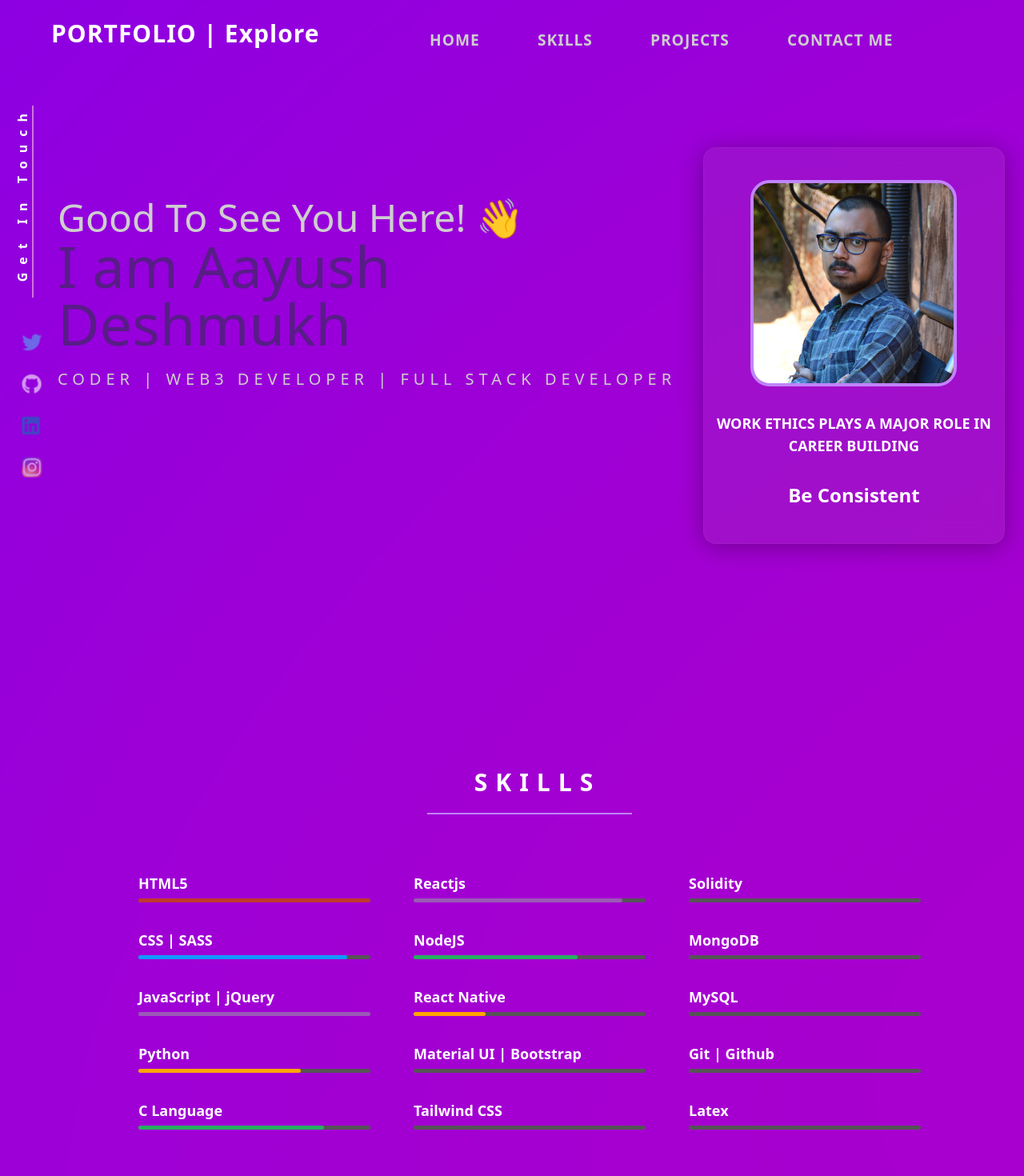
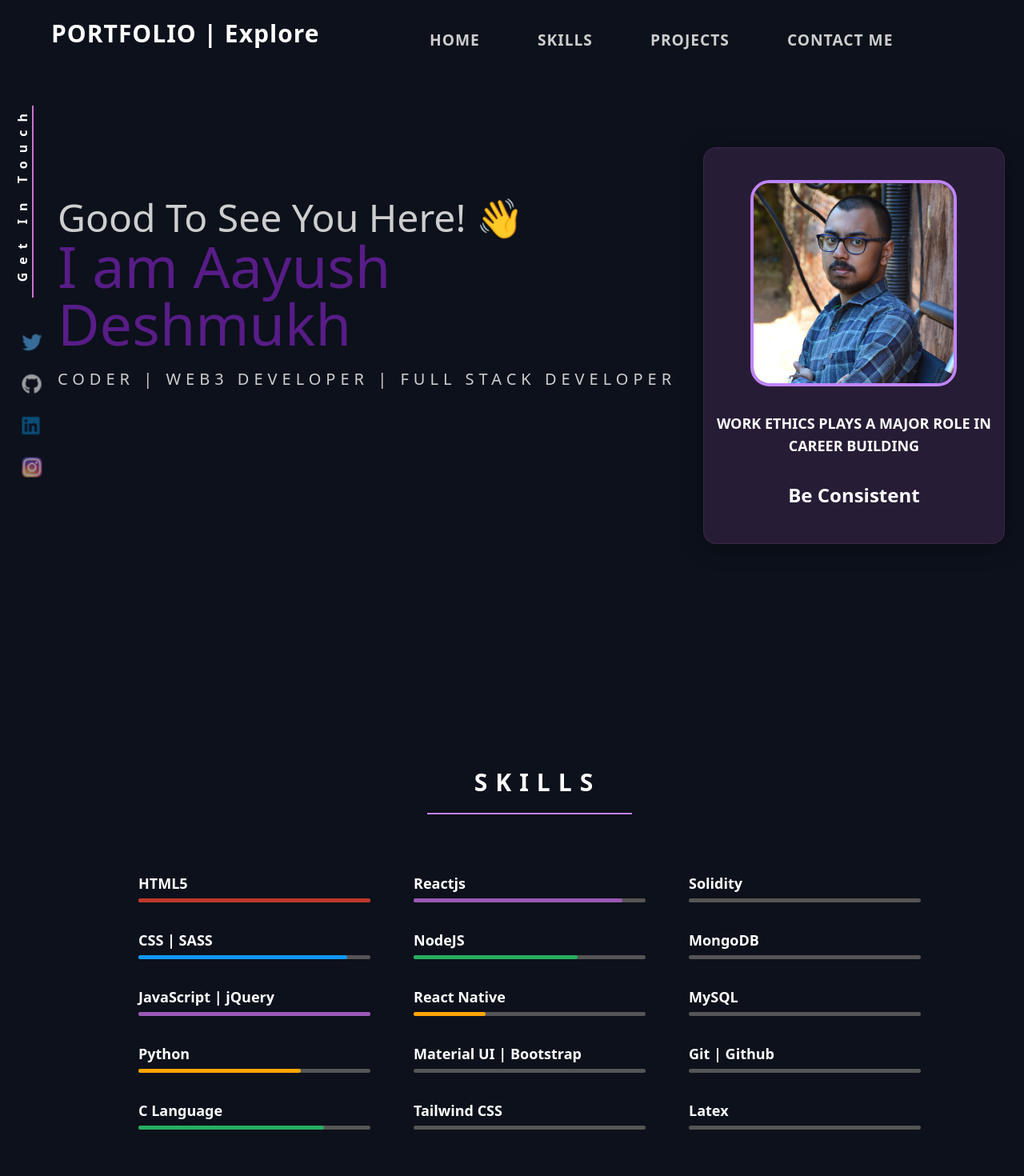
Before and after one commit to Aayushd18/Portfolio-Aayush, a Next.js app: page / in a window 1280 px wide. Shown: the top 1470 px of the page at 80% size. Built offline with nearby package versions, Linux system fonts and the light colour scheme.

Commit message:
Version 1 complete

```diff
--- a/components/Home.js
+++ b/components/Home.js
@@ -8,7 +8,7 @@ import {
   faArrowDown
 } from "@fortawesome/free-solid-svg-icons";
 import Link from 'next/link'
-// import { Navbar } from './Navbar'
+
 
 
 
@@ -50,7 +50,7 @@ export function Home() {
             <h1 className='profession text-md md:text-xl pl-6'>CODER | WEB3 DEVELOPER | FULL STACK DEVELOPER</h1>
           </div>
         </div>
-        <div className='bio pt-10 mt-6 flex flex-col items-center max-h-min'>
+        <div className='bio pt-10 mt-6 flex flex-col items-center'>
           <div className=' hidden lg:flex border-4 rounded-3xl overflow-hidden border-purple-400'>
             <Image src={'/1612944427160.jpg'} width={250} height={250}/>
           </div>
@@ -58,7 +58,7 @@ export function Home() {
             <Image src={'/1612944427160.jpg'} width={200} height={200}/>
           </div>
           <div className=' md:hidden border-4 rounded-3xl overflow-hidden border-purple-400'>
-            <Image src={'/1612944427160.jpg'} width={250} height={250} />
+            <Image src={'/1612944427160.jpg'} width={150} height={150} />
           </div>
           <div className=' bio-text text-center text-white text-ml md:text-lg mt-8 max-w-xs md:max-w-sm'>WORK ETHICS PLAYS A MAJOR ROLE IN CAREER BUILDING</div>
           <div className='text-white text-2xl pt-8 pb-11 font-semibold '>Be Consistent</div>
--- a/components/Skills.js
+++ b/components/Skills.js
@@ -5,7 +5,7 @@ const skill_data = [
 ]
 export default function Skills() {
   return (
-    <div className="flex flex-col items-center ml-11 px-6" id="skills">
+    <div className="flex flex-col items-center ml-11 px-9" id="skills">
       <div className='flex flex-col items-center justify-center mb-11'>
         <h1 className='project-heading text-3xl ml-5 mb-5'>SKILLS</h1>
         <div className=" h-0.5 w-64 bg-purple-400 "></div>
--- a/styles/globals.scss
+++ b/styles/globals.scss
@@ -51,7 +51,7 @@ input:checked + .toggle-bg {
   scrollbar-width: none; /* Firefox */
   -ms-overflow-style: none;
 	overflow-x: scroll;
-	background-image: url('/blurry-gradient-haikei(1).svg');
+	background-image: url('/wave-haikei.svg');
 	background-size: cover;
 }
 
@@ -474,6 +474,7 @@ $animation-delay: .7s;
         animation-name: progress-html;
         -webkit-animation-delay: $animation-delay;
         animation-delay: $animation-delay;
+        -mox-animation-delay: $animation-delay;
       }
 
       #progress-css{
@@ -481,6 +482,7 @@ $animation-delay: .7s;
         animation-name: progress-css;
         -webkit-animation-delay: $animation-delay*2;
         animation-delay: $animation-delay*2;
+        -mox-animation-delay: $animation-delay*2;
       }
 
       #progress-javascript{
@@ -488,6 +490,7 @@ $animation-delay: .7s;
         animation-name: progress-javascript;
         -webkit-animation-delay:$animation-delay*3;
         animation-delay: $animation-delay*3;
+        -mox-animation-delay: $animation-delay*3;
       }
 
       #progress-python{
@@ -495,6 +498,7 @@ $animation-delay: .7s;
         animation-name: progress-python;
         -webkit-animation-delay: $animation-delay*4;
         animation-delay: $animation-delay*4;
+        -mox-animation-delay: $animation-delay*4;
       }
 
       #progress-c{
@@ -502,6 +506,7 @@ $animation-delay: .7s;
         animation-name: progress-c;
         -webkit-animation-delay: $animation-delay*5;
         animation-delay: $animation-delay*5;
+        -mox-animation-delay: $animation-delay*5;
       }
 
 			#progress-react{
@@ -509,6 +514,7 @@ $animation-delay: .7s;
         animation-name: progress-react;
         -webkit-animation-delay: $animation-delay*6;
         animation-delay: $animation-delay*6;
+        -mox-animation-delay: $animation-delay*6;
       }
 
 			#progress-node{
@@ -516,6 +522,7 @@ $animation-delay: .7s;
         animation-name: progress-node;
         -webkit-animation-delay: $animation-delay*7;
         animation-delay: $animation-delay*7;
+        -mox-animation-delay: $animation-delay*7;
       }
 
 			#progress-reactnative{
@@ -523,6 +530,7 @@ $animation-delay: .7s;
         animation-name: progress-reactnative;
         -webkit-animation-delay: $animation-delay*8;
         animation-delay: $animation-delay*8;
+        -mox-animation-delay: $animation-delay*8;
       }
 
 			#progress-material{
@@ -530,6 +538,7 @@ $animation-delay: .7s;
         animation-name: progress-material;
         -webkit-animation-delay: $animation-delay*9;
         animation-delay: $animation-delay*9;
+        -mox-animation-delay: $animation-delay*9;
       }
 
 			#progress-tailwind{
@@ -537,6 +546,7 @@ $animation-delay: .7s;
         animation-name: progress-tailwind;
         -webkit-animation-delay: $animation-delay*10;
         animation-delay: $animation-delay*10;
+        -mox-animation-delay: $animation-delay*10;
       }
 
 			#progress-solidity{
@@ -544,6 +554,7 @@ $animation-delay: .7s;
         animation-name: progress-solidity;
         -webkit-animation-delay: $animation-delay*11;
         animation-delay: $animation-delay*11;
+        -mox-animation-delay: $animation-delay*11;
       }
 
 			#progress-mongo{
@@ -551,12 +562,14 @@ $animation-delay: .7s;
         animation-name: progress-mongo;
         -webkit-animation-delay: $animation-delay*12;
         animation-delay: $animation-delay*12;
+        -mox-animation-delay: $animation-delay*12;
       }
 
 			#progress-mysql{
         -webkit-animation-name: progress-mysql;
         animation-name: progress-mysql;
         -webkit-animation-delay: $animation-delay*13;
+        -mox-animation-delay: $animation-delay*13;
         animation-delay: $animation-delay*13;
       }
 
@@ -564,6 +577,7 @@ $animation-delay: .7s;
         -webkit-animation-name: progress-git;
         animation-name: progress-git;
         -webkit-animation-delay: $animation-delay*14;
+        -mox-animation-delay: $animation-delay*14;
         animation-delay: $animation-delay*14;
       }
 
@@ -571,6 +585,7 @@ $animation-delay: .7s;
         -webkit-animation-name: progress-latex;
         animation-name: progress-latex;
         -webkit-animation-delay: $animation-delay*15;
+        -mox-animation-delay: $animation-delay*15;
         animation-delay: $animation-delay*15;
       }
     }// end bar-container
```
Also changed, not shown: public/blurry-gradient-haikei.svg (added).
